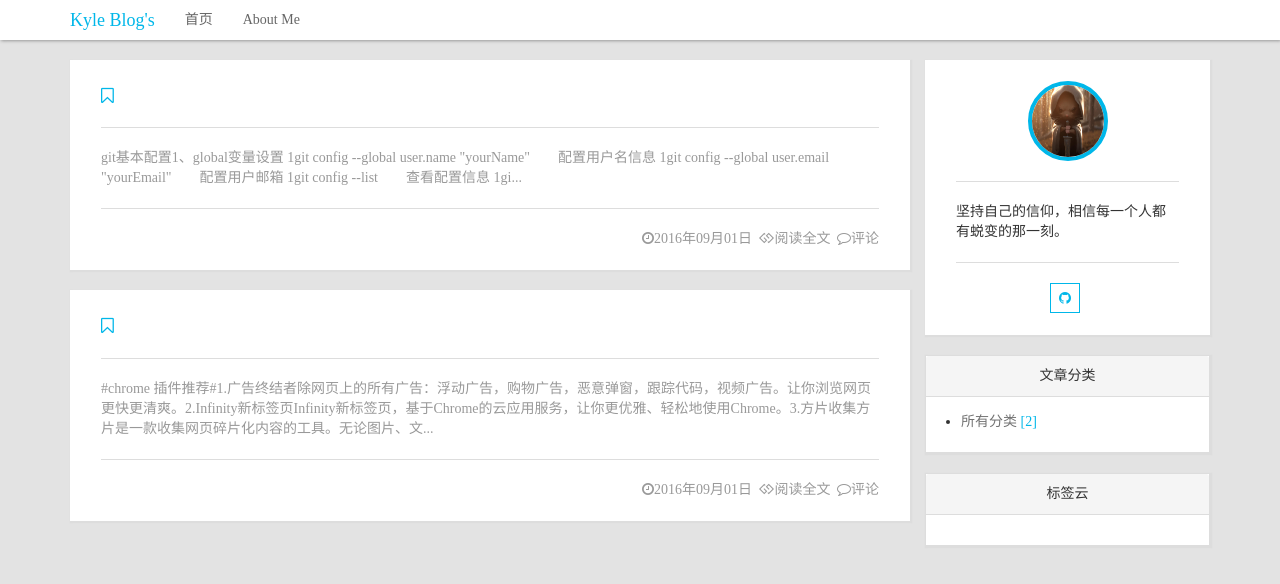
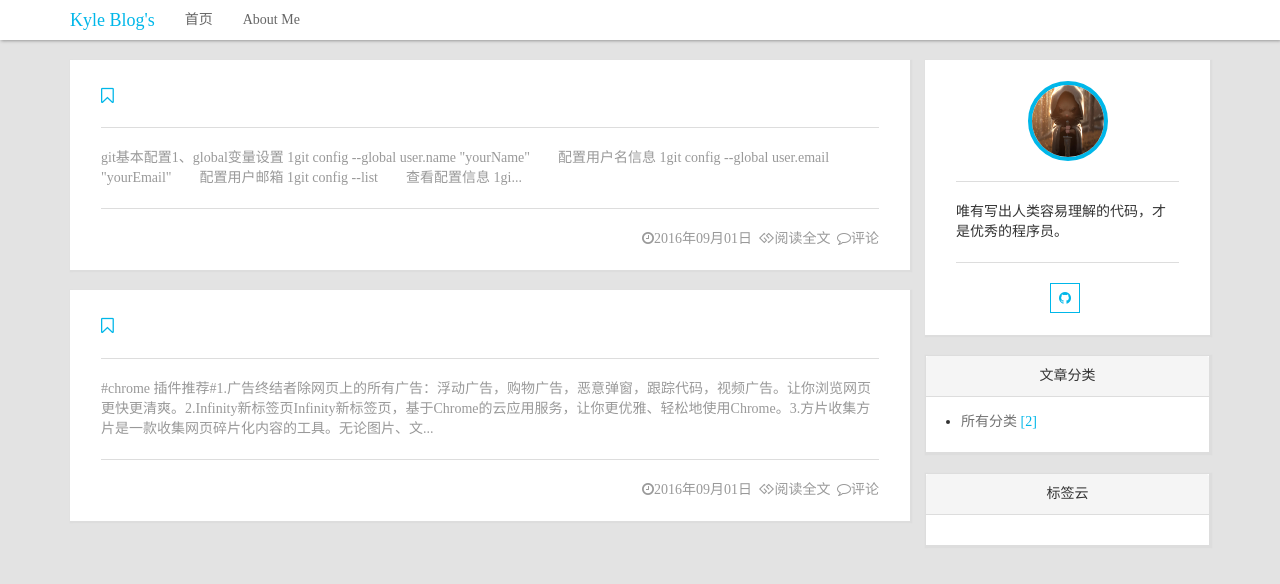
Before and after one commit to z981446402/kyle.github.com, a Jekyll site: the page built from index.html, in a window 1280 px wide. Shown: the top 584 px of the page. Built offline with Jekyll 4.4.1, drawn with Linux system fonts in a browser that asks for light colours; nearby versions of some CDN libraries; the list of posts is cut into pages by our own code; comment, search, counter and statistics services are not loaded.

Commit message:
update author

```diff
--- a/_includes/author.html
+++ b/_includes/author.html
@@ -3,11 +3,11 @@
         <img src="{{ site.baseurl}}/assets/images/avatar.jpeg" alt="Kyle"/>
     </div>
     <div class="panel-body">
-        坚持自己的信仰，相信每一个人都有蜕变的那一刻。
+        唯有写出人类容易理解的代码，才是优秀的程序员。
     </div>
     <div class="panel-footer social">
         <ul>
-            <li class="github"><a href="https://z981446402.github.io" alt="github" target="_blank"><i class="fa fa-github"></i></a></li>
+            <li class="github"><a href="https://github.com/z981446402" alt="github" target="_blank"><i class="fa fa-github"></i></a></li>
         </ul>
     </div>
 </div>
```
